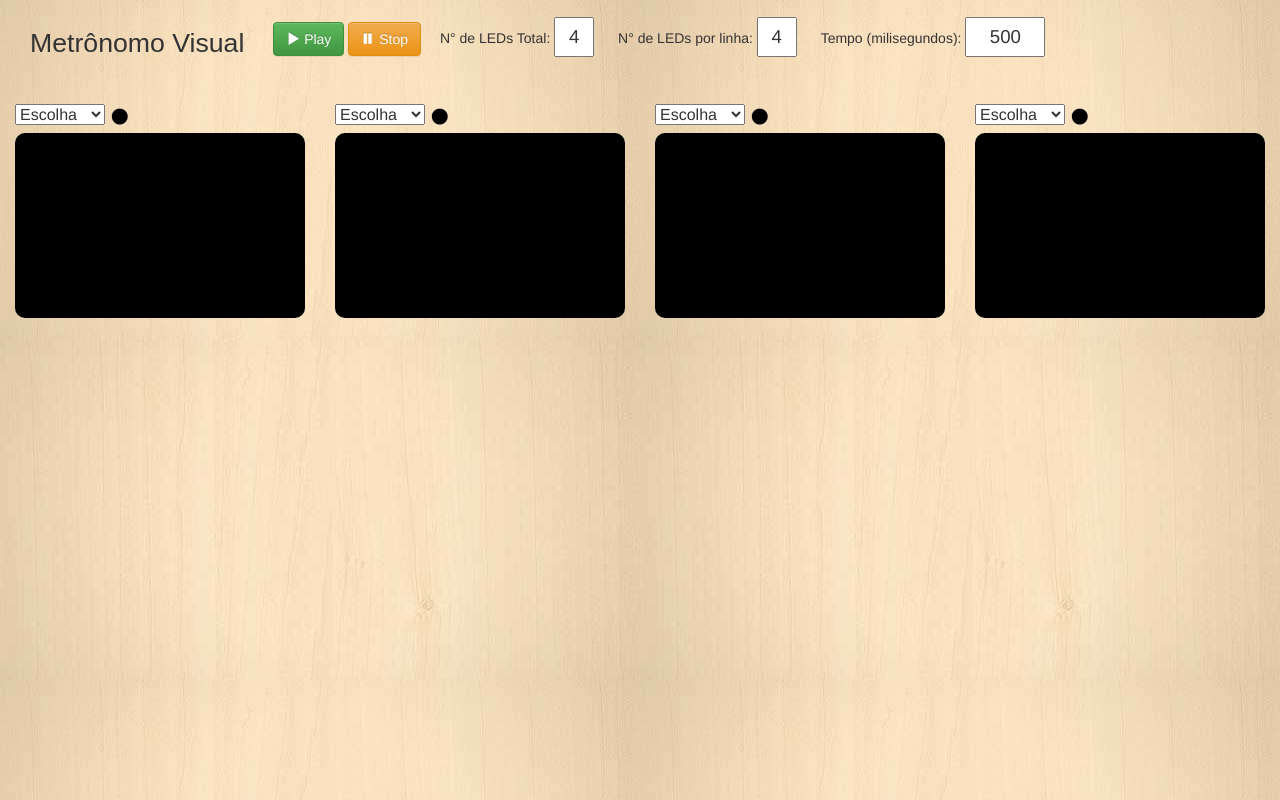
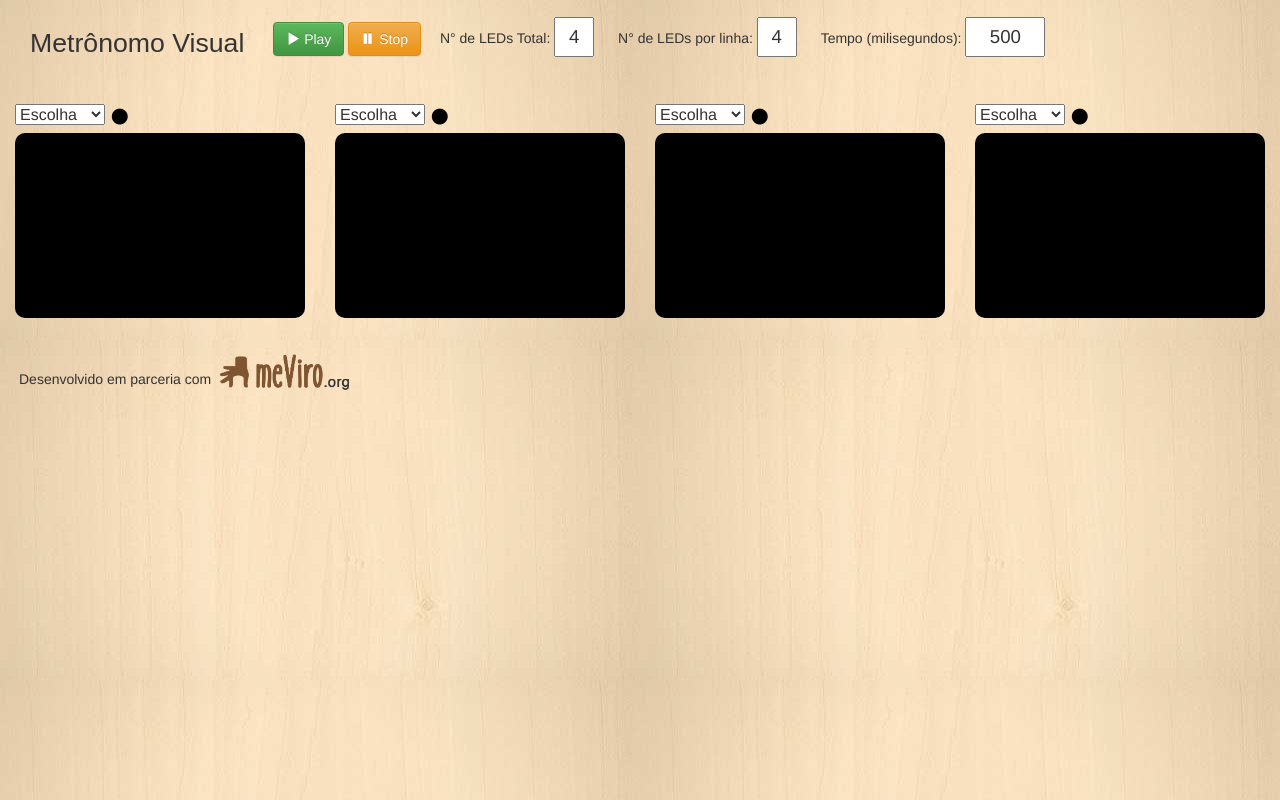
Before and after one commit to marcosbeto/somdapele, a plain HTML site: page index.html in a window 1280 px wide. Drawn offline with Linux system fonts and the light colour scheme; files whose address does not match are found by name; a web font is replaced by a local one.

Commit message:
Adding meviro logo.

```diff
--- a/index.html
+++ b/index.html
@@ -64,6 +64,11 @@
 				</table>
 
 
+			</div>
+		</div>
+		<div class="row" style="margin-top:70px;margin-left: 4px;">
+			<div class="col-xs-12">
+				Desenvolvido em parceria com <a href="https://www.meviro.org" target="_blank"><img src="logo-meviro.png" style="height:40px;position: relative;margin-top: -18px;">
 			</div>
 		</div>
 
```
Also changed, not shown: logo-meviro.png (added), 1 other file.
